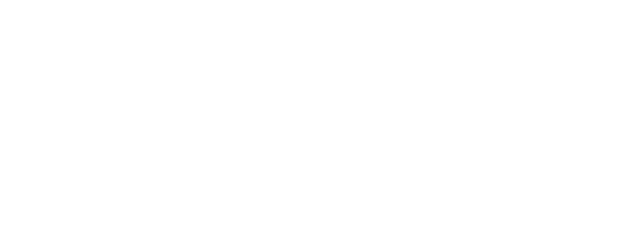
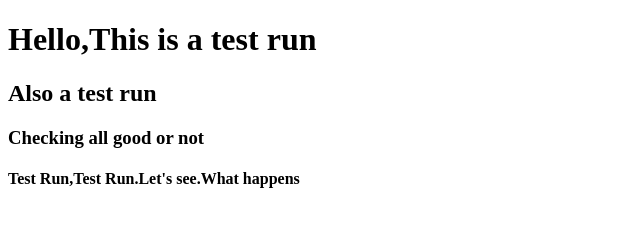
Before and after one commit to festival99/my-second-repo, a plain HTML site: page index.html in a window 1280 px wide. Shown: the whole page, without its empty margins (0-640 px from the left). Drawn offline with Linux system fonts and the light colour scheme.

Commit message:
added header

```diff
--- a/index.html
+++ b/index.html
@@ -7,6 +7,9 @@
     <title>Second GitHub Repo</title>
 </head>
 <body>
-
+    <h1>Hello,This is a test run</h1>
+    <h2>Also a test run</h2>
+    <h3>Checking all good or not</h3>
+    <h4>Test Run,Test Run.Let's see.What happens</h4>
 </body>
 </html>
```
